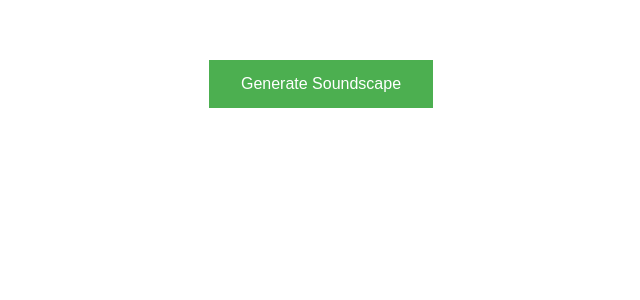
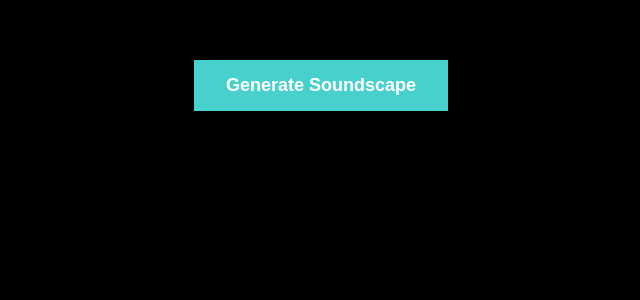
Before and after one commit to soundsofhumanimpact/webapp, a Vue app: page / in a window 1280 px wide. Shown: the top 300 px of the page, without its empty margins (319-959 px from the left). Built offline with nearby package versions, Linux system fonts and the light colour scheme.

Commit message:
styling page

```diff
--- a/src/App.vue
+++ b/src/App.vue
@@ -16,12 +16,16 @@ export default {
 </script>
 
 <style>
+html {
+background-color: black;
+color: white;
+}
 #app {
   font-family: Avenir, Helvetica, Arial, sans-serif;
   -webkit-font-smoothing: antialiased;
   -moz-osx-font-smoothing: grayscale;
   text-align: center;
-  color: #2c3e50;
+  color: white;
   margin-top: 60px;
 }
 </style>
--- a/src/components/SoundsOfImpact.vue
+++ b/src/components/SoundsOfImpact.vue
@@ -1,17 +1,17 @@
 <template>
-  <div>
-    <h1>{{ msg }}</h1>
-    <h3>{{ msg2 }}</h3>
+  <div id="background">
+    <h1 class="messageOne">{{ msg }}</h1>
+    <h3 class="messageTwo">{{ msg2 }}</h3>
     <ul id="birds" >
-      <li v-show="card1"><img class="card" :alt="birdName1" :src="birdImage1">{{birdName1}}</li>
-      <li v-show="card2"><img class="card" :alt="birdName2" :src="birdImage2">{{birdName2}}</li>
-      <li v-show="card3"><img class="card" :alt="birdName3" :src="birdImage3">{{birdName3}}</li>
-      <li v-show="card4"><img class="card" :alt="birdName4" :src="birdImage4">{{birdName4}}</li>
+      <li class="card" v-bind:style="{color: birdColor1}" v-show="card1"><!-- <img class="card" :alt="birdName1" :src="birdImage1"> -->{{birdName1}}</li>
+      <li class="card" v-bind:style="{color: birdColor2}" v-show="card2"><!-- <img class="card" :alt="birdName2" :src="birdImage2"> -->{{birdName2}}</li>
+      <li class="card" v-bind:style="{color: birdColor3}" v-show="card3"><!-- <img class="card" :alt="birdName3" :src="birdImage3"> -->{{birdName3}}</li>
+      <li class="card" v-bind:style="{color: birdColor4}" v-show="card4"><!-- <img class="card" :alt="birdName4" :src="birdImage4"> -->{{birdName4}}</li>
     </ul>
-    <button v-if="!isHidden" v-on:click="isHidden=true; generateSoundscape()">Generate Soundscape</button>
+    <button id="generateButton" v-if="!isHidden" v-on:click="isHidden=true; generateSoundscape()">Generate Soundscape</button>
     <button v-if="isHidden" v-on:click="nineteenSeventy">1970</button>
     <button v-if="isHidden" v-on:click="twentyTwenty">2020</button>
-    <button v-if="isHidden" v-on:click="isHidden=false;reset()">Reset</button>
+    <button id="resetButton" v-if="isHidden" v-on:click="isHidden=false;reset()">Reset</button>
     <p><canvas></canvas></p>
   </div>
 </template>
@@ -31,27 +31,22 @@ export default {
       birdNumber1: '',
       birdSound1: '',
       birdSound1Pan: '',
-      birdAudio1: '',
       birdName2: '',
       birdImage2: '',
       birdNumber2: '',
       birdSound2: '',
       birdSound2Pan: '',
-      birdAudio2: '',
       birdName3: '',
       birdImage3: '',
       birdNumber3: '',
       birdSound3: '',
       birdSound3Pan: '',
-      birdAudio3: '',
       birdName4: '',
       birdImage4: '',
       birdNumber4: '',
       birdSound4: '',
       birdSound4Pan: '',
-      birdAudio4: '',
       group1: [],
-      group2: [],
       isHidden: false,
       card1: false,
       card2: false,
@@ -59,7 +54,10 @@ export default {
       card4: false,
       twenty: false,
       placeHolder: [],
-      lineWidth: 3,
+      birdColor1: 'salmon',
+      birdColor2: 'turquoise',
+      birdColor3: 'violet',
+      birdColor4: 'orange',
     }
   },
 created: function () {
@@ -153,10 +151,12 @@ created: function () {
         this.card2 = false;
         this.card3 = false;
         this.card4 = false;
+        var canvas = document.getElementsByTagName("canvas")[0]
+        canvas.width = 0
+        canvas.height = 0
      },
      visualize: function (){
        var audioContext = Pizzicato.context;
-       console.log(Pizzicato.context)
 
        this.placeHolder.play()
 
@@ -172,7 +172,6 @@ created: function () {
        analyser.connect(audioContext.destination)
 
        var ctx = canvas.getContext('2d')
-       console.log(ctx)
        ctx.lineWidth = 3
        ctx.shadowBlur = 4
        ctx.shadowColor = 'white'
@@ -181,7 +180,7 @@ created: function () {
           ctx.clearRect(0, 0, canvas.width, canvas.height)
 
           var centerY = canvas.height / 5
-          ctx.strokeStyle = 'cyan'
+          ctx.strokeStyle = 'salmon'
           scope.draw(ctx, 0, centerY, undefined, centerY)
 
           window.requestAnimationFrame(drawLoop)
@@ -196,11 +195,12 @@ created: function () {
 <!-- Add "scoped" attribute to limit CSS to self component only -->
 <style scoped>
 .card {
-height: 100px;
-color: black;
+border-style: solid;
+border-width: 1px;
+padding: 5px;
 }
 button {
-  background-color: #4CAF50; /* Green */
+  background-color: limegreen; /* Green */
   border: none;
   color: white;
   padding: 15px 32px;
@@ -208,6 +208,14 @@ button {
   text-decoration: none;
   display: inline-block;
   font-size: 16px;
+  font-weight: bold;
+  font-size: large;
+}
+#generateButton {
+background-color: mediumturquoise;
+}
+#resetButton {
+background-color: mediumturquoise;
 }
 h3 {
   margin: 40px 0 0;
```
Also changed, not shown: 7 other files (tests, documents, lock files or other folders).
